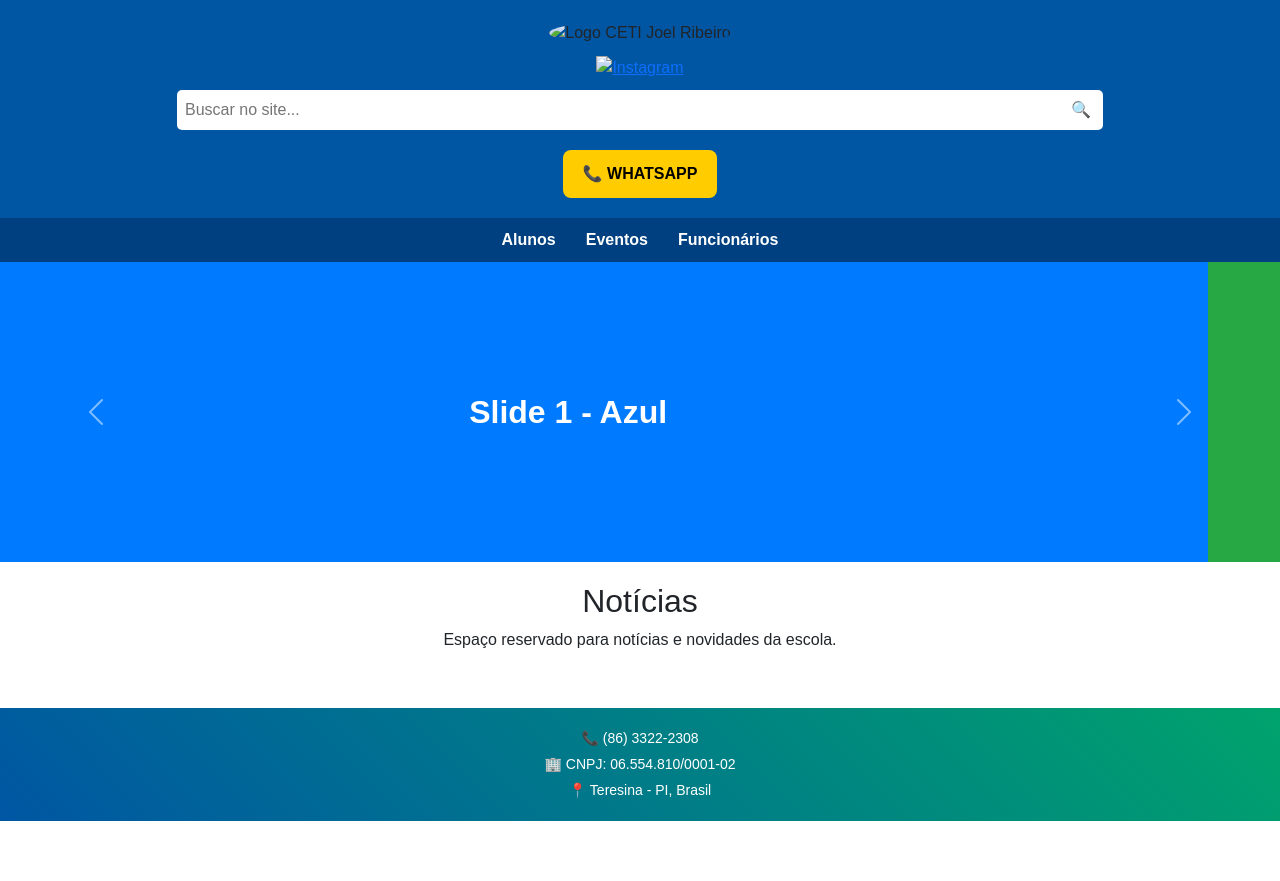
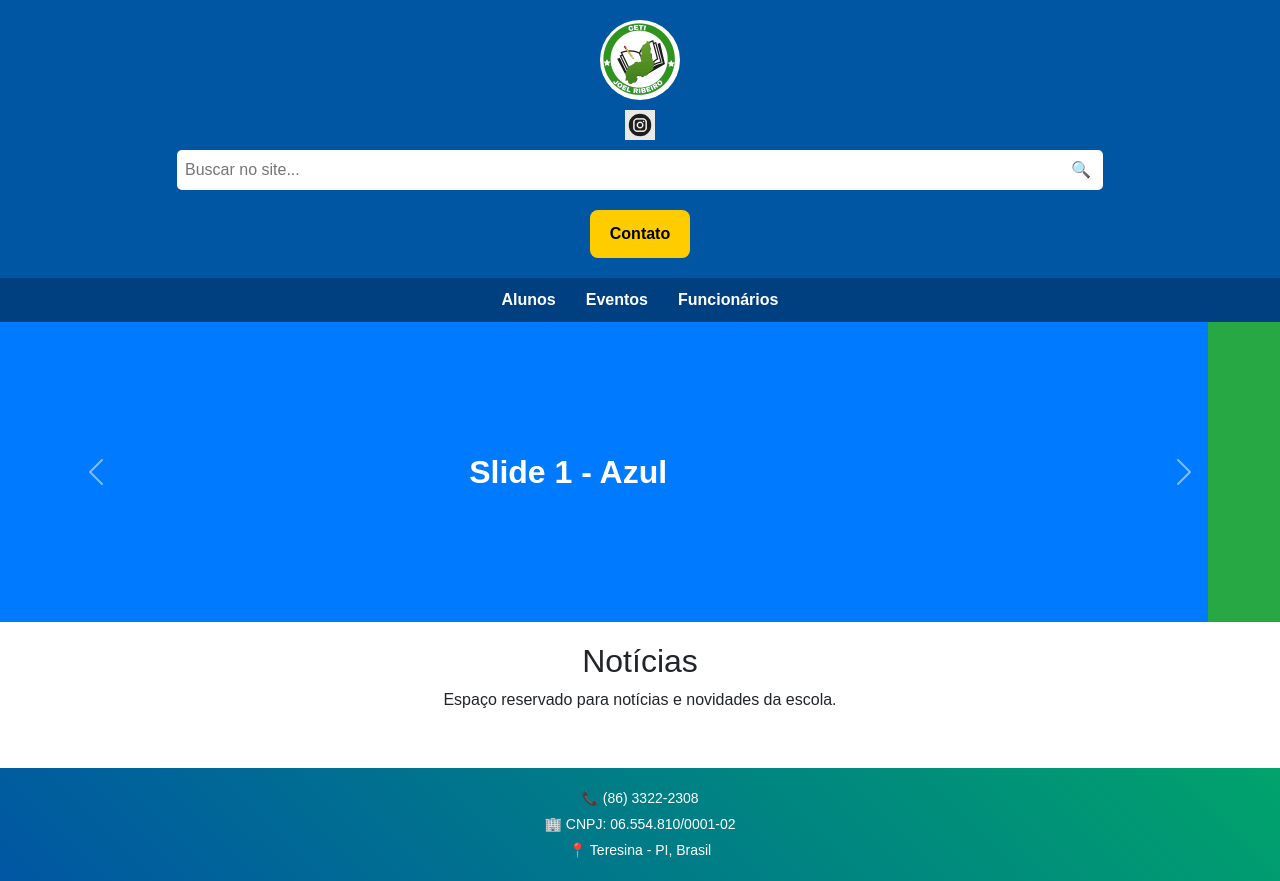
Before and after one commit to sarinha111/cetijoel, a plain HTML site: page index.html in a window 1280 px wide. Before the commit the page ends 821 px from the top, so only its background shows below. Drawn offline with nearby package versions, Linux system fonts and the light colour scheme.

Commit message:
Update index.html

```diff
--- a/index.html
+++ b/index.html
@@ -111,12 +111,13 @@
   <!-- TOPO -->
   <header class="topo">
     <div class="logo-container">
-      <img src="img/logo.png" alt="Logo CETI Joel Ribeiro" class="logo-redonda">
+      <img src="352515739_246336271364280_2179497179834657688_n.jpg" alt="CETI Joel Ribeiro" class="logo-redonda">
     </div>
 
     <div class="social-icons">
-      <a href="https://instagram.com" target="_blank">
-        <img src="img/instagram.png" alt="Instagram" class="icon-social">
+      <a href="https://www.instagram.com/cetijoelribeiro/" target="_blank">
+        <img src="icone-de-logotipo-de-vetor-do-instagram-logotipo-de-midia-social-preto-e-branco_901408-391.avif
+" class="icon-social">
       </a>
     </div>
 
@@ -126,7 +127,7 @@
     </div>
 
     <div class="btn-contato">
-      <a href="https://wa.me/558633222308" target="_blank">📞 WHATSAPP</a>
+      <a href="https://wa.me/558633222308" target="_blank">Contato</a>
     </div>
   </header>
 
```
